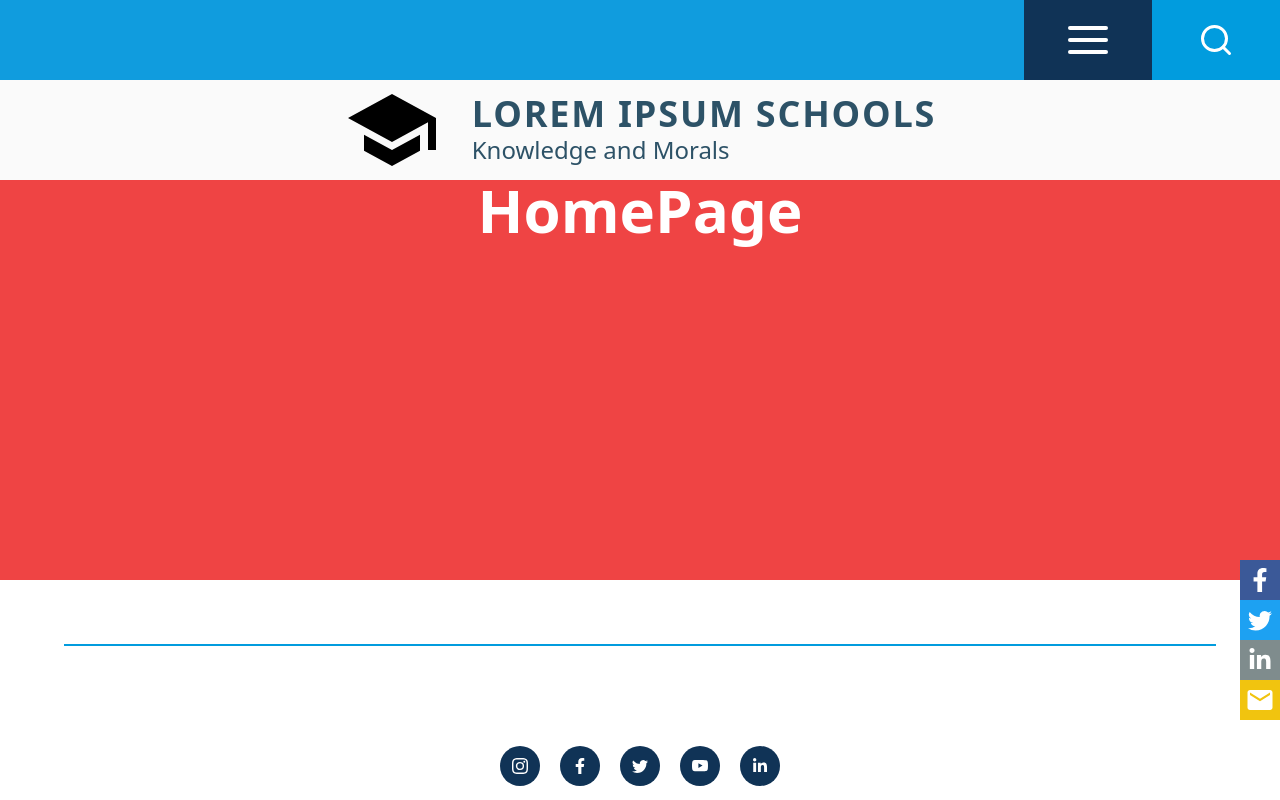
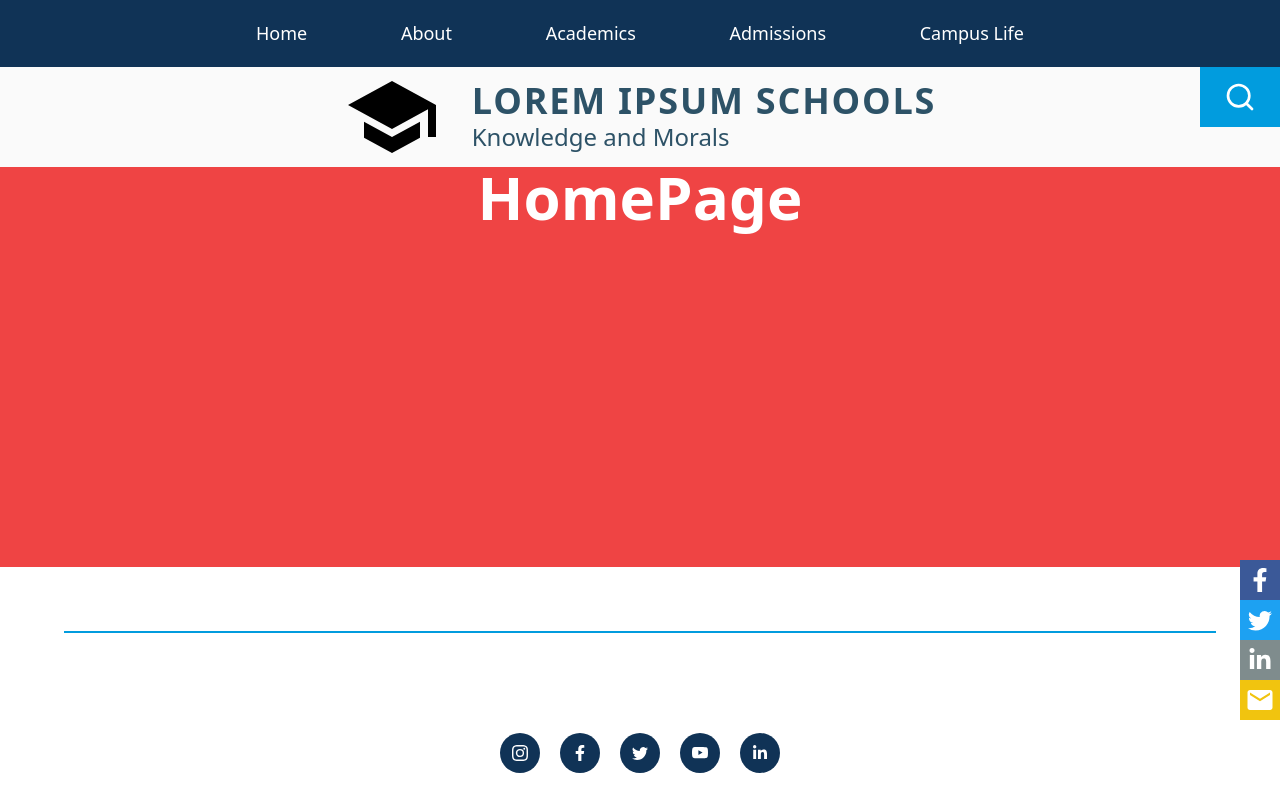
Before and after one commit to osaroDEV/school-app, a Next.js app: page / in a window 1280 px wide. Shown: the top 800 px of the page. Built offline with nearby package versions, Linux system fonts and the light colour scheme.

Commit message:
make Header fully responsive

```diff
--- a/app/components/Input.jsx
+++ b/app/components/Input.jsx
@@ -10,7 +10,7 @@ const Input = () => {
   };
 
   return (
-    <div className='flex justify-center h-[50px] w-[80%] md:order-[2] md:w-[50%]'>
+    <div className='flex justify-center h-[50px] w-[80%] md:order-[2] md:max-w-[84px]'>
       <div className='h-full w-[70%] relative'>
         <input
           type='text'
@@ -21,7 +21,7 @@ const Input = () => {
           className='hidden md:inline-block w-[23px] h-[30px] absolute right-4 md:left-[50%] bottom-[50%] translate-y-[50%] md:translate-x-[-50%] text-2xl md:text-4xl md:w-[41px] md:text-white'
           onClick={handleClick}
         ></span>
-        <FiSearch className='absolute right-4 md:left-[50%] bottom-[50%] translate-y-[50%] md:translate-x-[-50%] text-2xl md:text-4xl md:w-full md:text-white' />
+        <FiSearch className='absolute right-4 md:left-[50%] bottom-[50%] translate-y-[50%] md:translate-x-[-50%] text-2xl md:text-4xl xl:text-[2rem] xl:font-bold md:w-full md:text-white' />
       </div>
       <button className='bg-[#103356] h-full w-[50px] font-bold text-white border-0 outline-0 md:hidden'>
         GO
--- a/app/components/Nav.jsx
+++ b/app/components/Nav.jsx
@@ -12,41 +12,51 @@ const Nav = () => {
   };
 
   return (
-    <div
-      onClick={handleClick}
-      className='text-5xl bg-[#103356] text-white w-[20%] md:w-[50%] h-full flex justify-center items-center relative'
-    >
-      {isOpen ? <FiX className='cursor-pointer' /> : <FiMenu className='cursor-pointer' />}
+    <>
+      <div className='text-5xl bg-[#103356] text-white w-[20%] md:min-w-[84px] xl:w-0 h-full xl:h-0 flex justify-center items-center relative xl:hidden'>
+        <div onClick={handleClick}>
+          {isOpen ? (
+            <FiX className='cursor-pointer' />
+          ) : (
+            <FiMenu className='cursor-pointer' />
+          )}
+        </div>
         {isOpen && (
           <ul className='flex flex-col justify-around items-center absolute w-[100vw] h-auto bg-[#103356] bottom-[-263px] left-[-400%] md:left-[-620px] md:w-[697px] lg:w-[512px] lg:left-[-410px]'>
-          <Link href='/' className='border-b border-[#ffffaa] font-bold text-xl w-[90%] p-[.75rem_0]'>
-            <li className='indent-[.5rem]'>
-              Home
-            </li>
+            <Link
+              href='/'
+              className='border-b border-[#ffffaa] font-bold text-xl w-[90%] p-[.75rem_0]'
+            >
+              <li className='indent-[.5rem]'>Home</li>
             </Link>
-          <Link href='/about' className='border-b border-[#ffffaa] font-bold text-xl w-[90%] p-[.75rem_0]'>
-            <li className='indent-[.5rem]'>
-              About
-            </li>
+            <Link
+              href='/about'
+              className='border-b border-[#ffffaa] font-bold text-xl w-[90%] p-[.75rem_0]'
+            >
+              <li className='indent-[.5rem]'>About</li>
             </Link>
-          <Link href='/academics' className='border-b border-[#ffffaa] font-bold text-xl w-[90%] p-[.75rem_0]'>
-            <li className='indent-[.5rem] '>
-              Academics
-            </li>
+            <Link
+              href='/academics'
+              className='border-b border-[#ffffaa] font-bold text-xl w-[90%] p-[.75rem_0]'
+            >
+              <li className='indent-[.5rem] '>Academics</li>
             </Link>
-          <Link href='/admissions' className='border-b border-[#ffffaa] font-bold text-xl w-[90%] p-[.75rem_0]'>
-            <li className='indent-[.5rem]'>
-              Admissions
-            </li>
+            <Link
+              href='/admissions'
+              className='border-b border-[#ffffaa] font-bold text-xl w-[90%] p-[.75rem_0]'
+            >
+              <li className='indent-[.5rem]'>Admissions</li>
             </Link>
-          <Link href='/campuslife' className='border-[#ffffaa] font-bold text-xl w-[90%] p-[.75rem_0]'>
-            <li className='indent-[.5rem]'>
-              Campus Life
-            </li>
+            <Link
+              href='/campuslife'
+              className='border-[#ffffaa] font-bold text-xl w-[90%] p-[.75rem_0]'
+            >
+              <li className='indent-[.5rem]'>Campus Life</li>
             </Link>
           </ul>
         )}
       </div>
+    </>
   );
 };
 
--- a/app/components/NavSearch.jsx
+++ b/app/components/NavSearch.jsx
@@ -1,14 +1,48 @@
 import Nav from './Nav';
 import Input from './Input';
-
+import Link from 'next/link';
 
 const NavSearch = () => {
   return (
-    <div className='bg-[#109cde]'>
-      <div className='bg-[#019cde] h-[80px] w-full md:w-[20%] flex md:float-right justify-center items-center'>
+    <div className='bg-[#019cde] xl:bg-[#103356] xl:relative xl:flex xl:justify-center xl:py-2'>
+      <div className='bg-[#019cde] h-[80px] xl:h-[60px] w-full md:w-[168px] xl:w-[80px] flex md:float-right justify-center items-center xl:absolute xl:bottom-[-60px] xl:right-0'>
         <Input />
         <Nav className='w-[20%] md:order-[1]' />
       </div>
+      <nav className='hidden xl:block xl:w-[60%] margin-[0_auto]'>
+        <ul className=' w-full h-full text-white flex flex-row justify-between'>
+          <Link
+            href='/'
+            className='font-bold xl:font-normal p-[.75rem_0] text-[18px] cursor-pointer'
+          >
+            <li>Home</li>
+          </Link>
+          <Link
+            href='/about'
+            className='font-bold xl:font-normal p-[.75rem_0] text-[18px] cursor-pointer'
+          >
+            <li>About</li>
+          </Link>
+          <Link
+            href='/academics'
+            className='font-bold xl:font-normal p-[.75rem_0] text-[18px] cursor-pointer'
+          >
+            <li>Academics</li>
+          </Link>
+          <Link
+            href='/admissions'
+            className='font-bold xl:font-normal p-[.75rem_0] text-[18px] cursor-pointer'
+          >
+            <li>Admissions</li>
+          </Link>
+          <Link
+            href='/campuslife'
+            className='font-bold xl:font-normal p-[.75rem_0] text-[18px] cursor-pointer'
+          >
+            <li>Campus Life</li>
+          </Link>
+        </ul>
+      </nav>
     </div>
   );
 };
```
Lines whose indentation alone changed are shown as unchanged.
